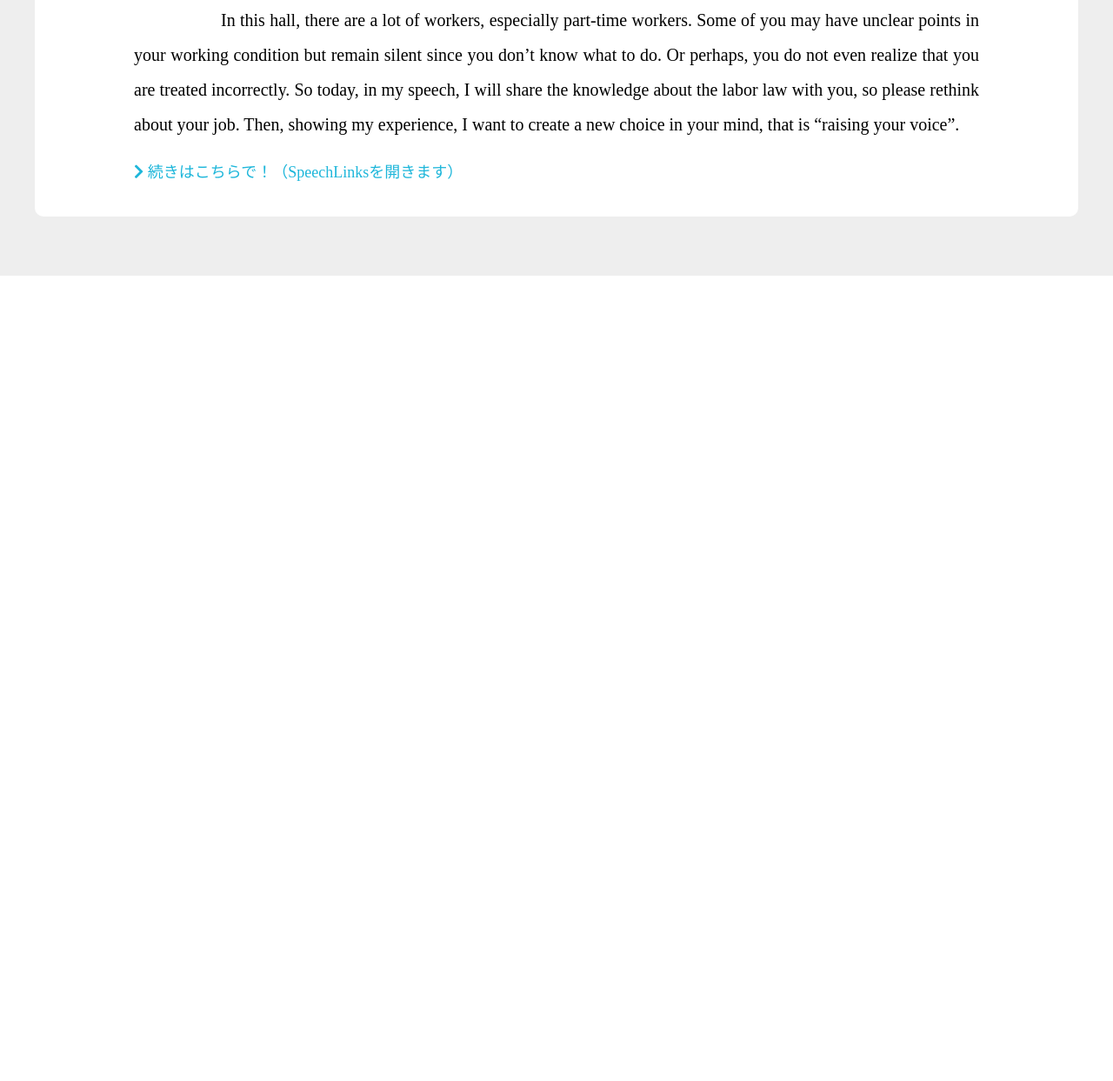
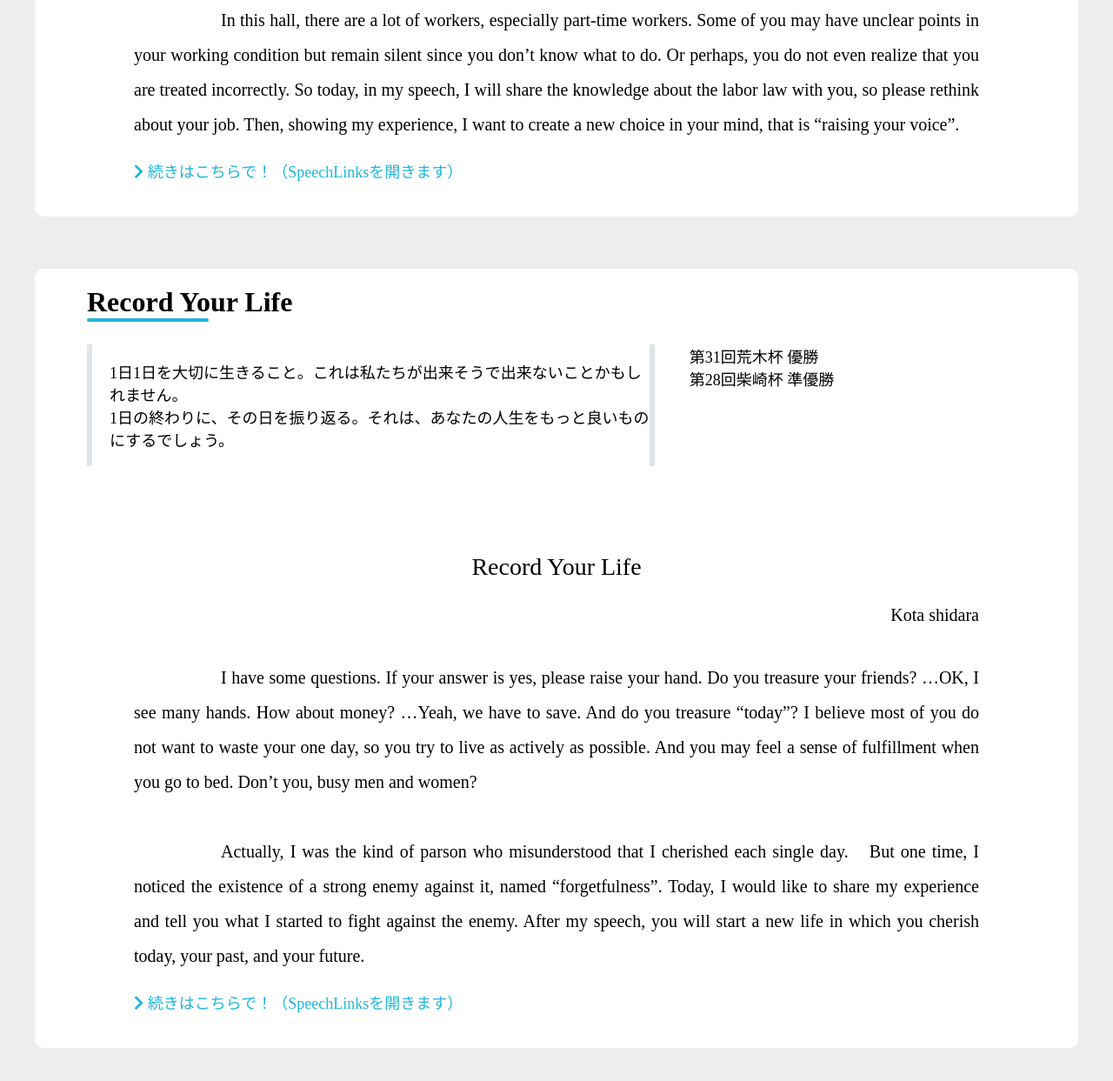
Before and after one commit to kota-shidara/kota-shidara.github.io, a plain HTML site: page speech.html in a window 1280 px wide. Shown: the part 2490-3733 px from the top of the page at 87% size. Before the commit the page ends 2807 px from the top, so only its background shows below. Drawn offline with Linux system fonts and the light colour scheme.

Commit message:
create record your life wrapper

```diff
--- a/speech.html
+++ b/speech.html
@@ -180,6 +180,51 @@
             </div>
           </div>
         </div>
+        <div class="content-section-wrapper">
+          <div class="content-text-container">
+            <h2 class="content-section-title">
+              Record Your Life
+            </h2>
+            <div class="speech-text-container">
+              <div class="speech-text-left">
+                <p class="content-section-text plm">
+                  1日1日を大切に生きること。これは私たちが出来そうで出来ないことかもしれません。<br>
+                  1日の終わりに、その日を振り返る。それは、あなたの人生をもっと良いものにするでしょう。
+                </p>
+              </div>
+              <div class="speech-text-right">
+                <ul class="content-section-text">
+                  <li>
+                    第31回荒木杯 優勝
+                  </li>
+                  <li>
+                    第28回柴崎杯 準優勝
+                  </li>
+                </ul>
+              </div>
+            </div>
+            <div class="speech-script-wrapper">
+              <h3 class="speech-script-title">
+                Record Your Life
+              </h3>
+              <p class="speech-script-name speech-script-font">
+                Kota shidara
+              </p>
+              <p class="speech-script-text speech-script-font">
+                I have some questions. If your answer is yes, please raise your hand. Do you treasure your friends? …OK, I see many hands. How about money? …Yeah, we have to save. And do you treasure “today”? I believe most of you do not want to waste your one day, so you try to live as actively as possible. And you may feel a sense of fulfillment when you go to bed. Don’t you, busy men and women?
+              </p>
+              <p class="speech-script-text speech-script-font">
+                Actually, I was the kind of parson who misunderstood that I cherished each single day.　But one time, I noticed the existence of a strong enemy against it, named “forgetfulness”. Today, I would like to share my experience and tell you what I started to fight against the enemy. After my speech, you will start a new life in which you cherish today, your past, and your future.
+              </p>
+              <p class="content-section-text pbl">
+                <a class="content-text-link" href="http://www.speechlinks.net/user/speeches/2" target="_blank">
+                  <span class="fas fa-chevron-right"></span>
+                  続きはこちらで！（SpeechLinksを開きます）
+                </a>
+              </p>
+            </div>
+          </div>
+        </div>
       </div>
     </div>
   </body>
```
